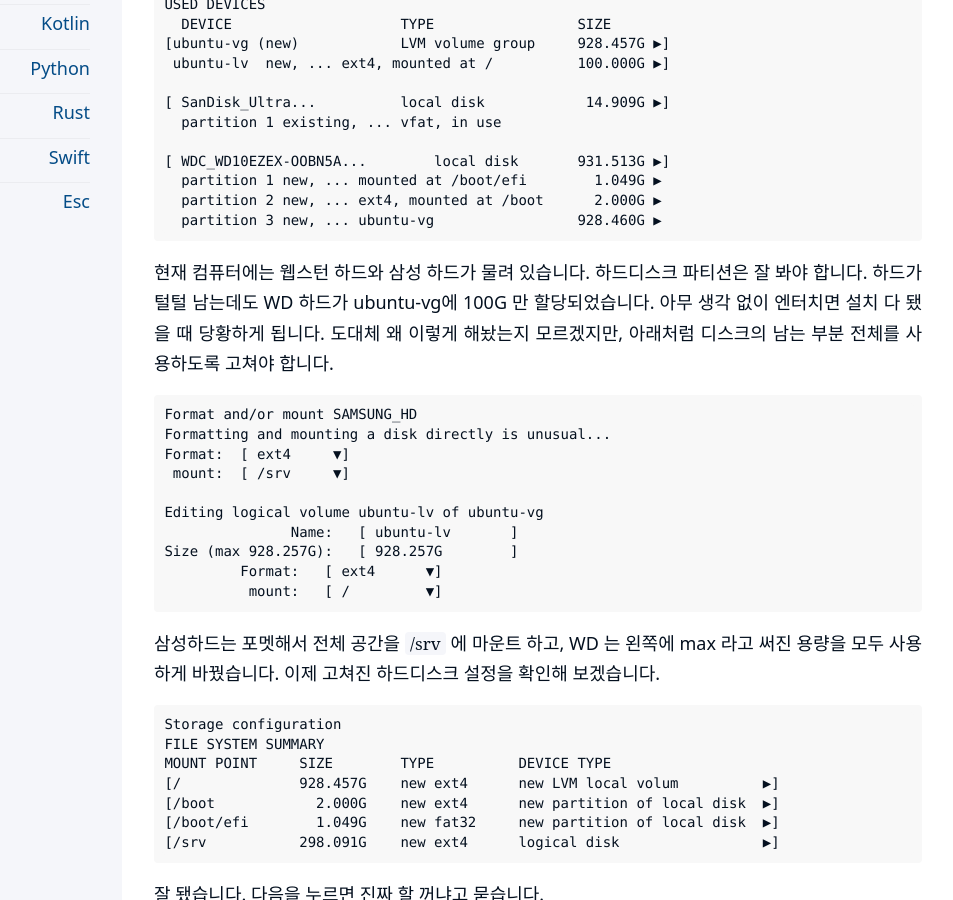
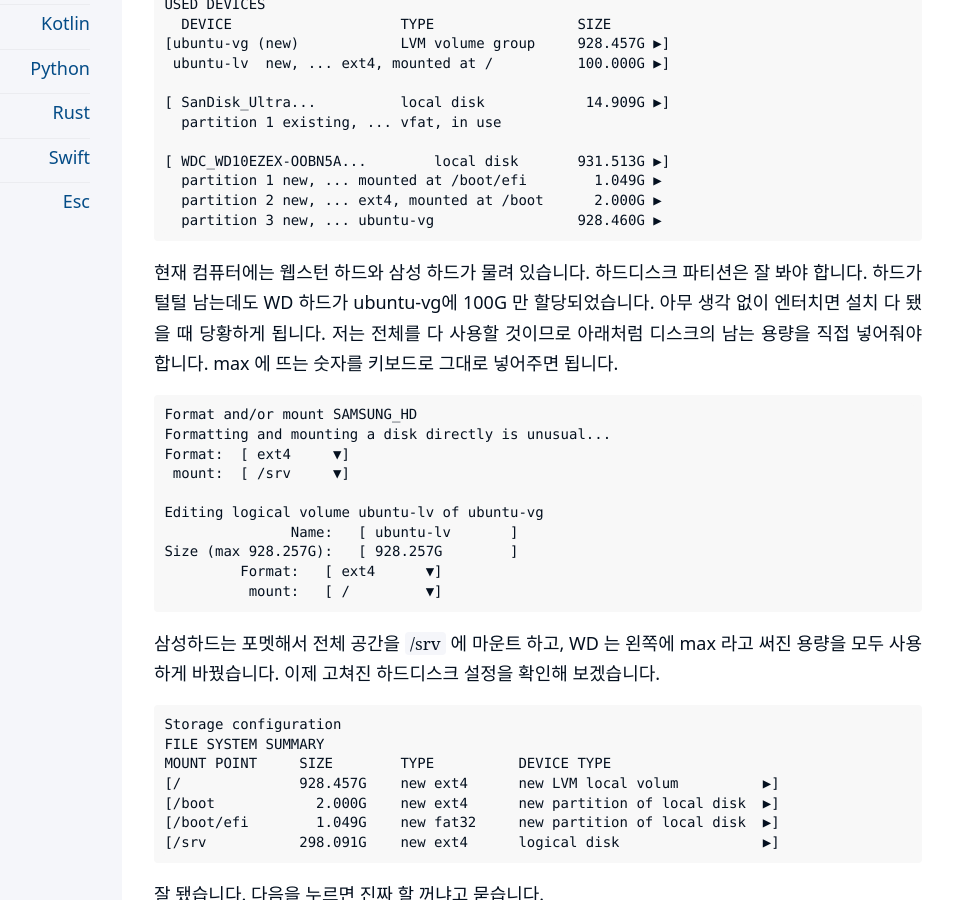
Before and after one commit to kiroshin/kiroshin.github.io, a Jekyll site: the page built from _posts/2026-01-09-ubuntu-linux-install.md, in a window 1280 px wide and 900 px high, scrolled down 2762 px. Shown: the whole window, without its empty margins (198-1151 px from the left). Built offline with Jekyll 4.4.1, drawn with Linux system fonts in a browser that asks for light colours.

Commit message:
Update 2026-01-09-ubuntu-linux-install.md

````diff
--- a/_posts/2026-01-09-ubuntu-linux-install.md
+++ b/_posts/2026-01-09-ubuntu-linux-install.md
@@ -118,7 +118,7 @@ USED DEVICES
   partition 3 new, ... ubuntu-vg                 928.460G ▶
 ```
 
-현재 컴퓨터에는 웹스턴 하드와 삼성 하드가 물려 있습니다. 하드디스크 파티션은 잘 봐야 합니다. 하드가 털털 남는데도 WD 하드가 ubuntu-vg에 100G 만 할당되었습니다. 아무 생각 없이 엔터치면 설치 다 됐을 때 당황하게 됩니다. 도대체 왜 이렇게 해놨는지 모르겠지만, 아래처럼 디스크의 남는 부분 전체를 사용하도록 고쳐야 합니다.
+현재 컴퓨터에는 웹스턴 하드와 삼성 하드가 물려 있습니다. 하드디스크 파티션은 잘 봐야 합니다. 하드가 털털 남는데도 WD 하드가 ubuntu-vg에 100G 만 할당되었습니다. 아무 생각 없이 엔터치면 설치 다 됐을 때 당황하게 됩니다. 저는 전체를 다 사용할 것이므로 아래처럼 디스크의 남는 용량을 직접 넣어줘야 합니다. max 에 뜨는 숫자를 키보드로 그대로 넣어주면 됩니다.
 
 ```
 Format and/or mount SAMSUNG_HD
````
